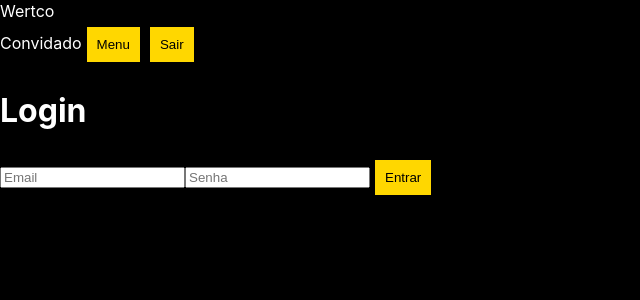
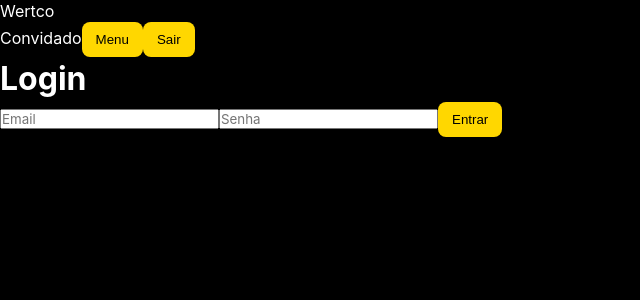
Before and after one commit to Wertco-Bombas/Wertco, a Next.js app: page / in a window 1280 px wide. Shown: the top 300 px of the page, without its empty margins (0-640 px from the left). Built offline with nearby package versions, Linux system fonts and the light colour scheme.

Commit message:
Update globals.css

```diff
--- a/styles/globals.css
+++ b/styles/globals.css
@@ -1,18 +1,45 @@
+* {
+  margin: 0;
+  padding: 0;
+  box-sizing: border-box;
+}
+
+html,
 body {
-  background-color: #000;
-  color: #FFD700;
+  background-color: #020617;
+  color: #ffffff;
+
   font-family: Arial, sans-serif;
+
+  min-height: 100vh;
+}
+
+a {
+  color: inherit;
+  text-decoration: none;
 }
 
 button {
   background-color: #FFD700;
   color: #000;
+
   border: none;
-  padding: 10px;
-  margin: 5px;
+
+  padding: 10px 14px;
+
+  border-radius: 8px;
+
   cursor: pointer;
+
+  transition: 0.2s;
 }
 
 button:hover {
-  background-color: #FFA500;
+  background-color: #ffcc00;
 }
+
+input,
+textarea,
+select {
+  font-family: inherit;
+}
```
